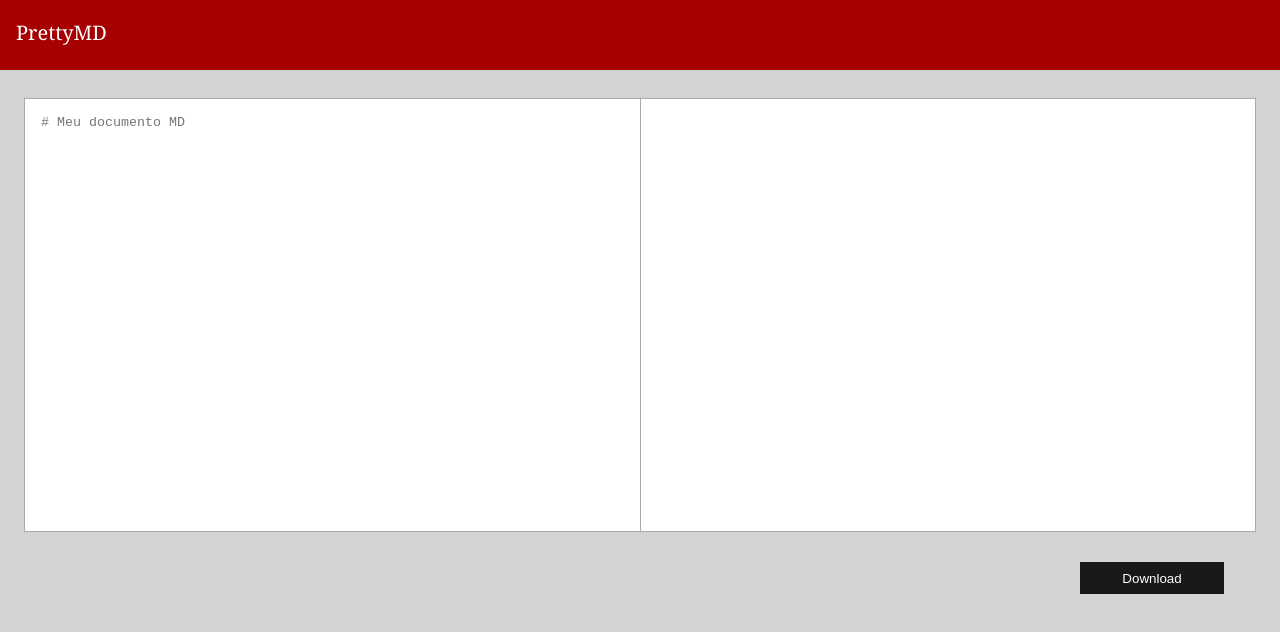
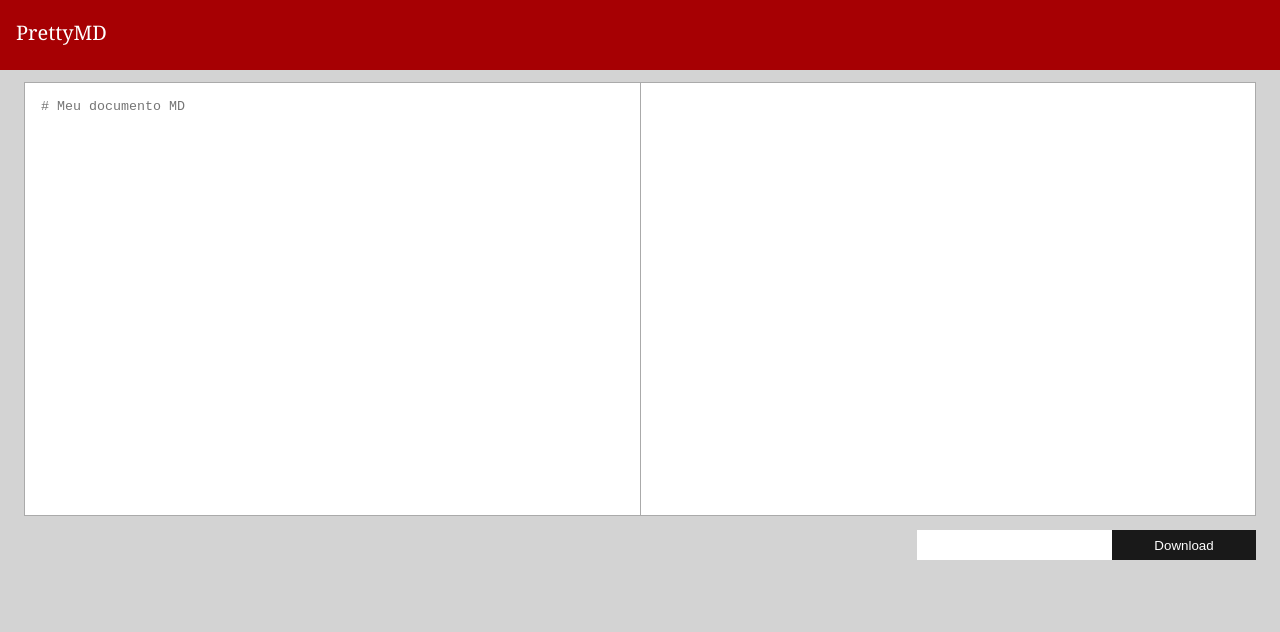
Before and after one commit to Thiago-Bastani/PrettyMD, an Angular app: page / in a window 1280 px wide. Shown: the top 632 px of the page. Built offline with nearby package versions, Linux system fonts and the light colour scheme.

Commit message:
Integrando o campo no layout

```diff
--- a/src/app/conversor/conversor.component.css
+++ b/src/app/conversor/conversor.component.css
@@ -15,14 +15,13 @@ footer {
 
 .row {
   width: 100%;
-  height: 25rem;
+  height: fit-content;
   display: flex;
   flex-direction: row;
   justify-content: space-between;
-  margin: 1rem;
 }
 
-.t-area{
+.t-area {
   position: relative;
   width: 50%;
   height: 100%;
@@ -34,22 +33,34 @@ footer {
   outline: none;
 }
 
-.btn{
-  margin: 2rem;
+.nome-arquivo {
+  position: relative;
+  height: 100%;
+  border: none;
+  padding-left: 1rem;
+  outline: none;
+}
+
+.download {
+  height: 2rem;
+  margin: 1rem;
+  overflow-y: hidden;
+}
+
+.btn {
   width: 9rem;
-  height: 2rem;
+  height: 100%;
   color: #fefefe;
   background-color: #191919;
   border: none;
 }
 
-.btn:hover{
+.btn:hover {
   color: white;
-  background-color: #A60003;
+  background-color: #a60003;
   border: none;
   transition: 0.3s;
 }
-
 
 /* width */
 ::-webkit-scrollbar {
@@ -58,7 +69,7 @@ footer {
 
 /* Track */
 ::-webkit-scrollbar-track {
-  background: rgba(255,255,255,.05);
+  background: rgba(255, 255, 255, 0.05);
 }
 
 /* Handle */
@@ -66,24 +77,23 @@ footer {
   background: #000000;
 }
 
-
-.right{
+.right {
+  height: 30px;
   display: flex;
   flex-direction: row;
   justify-content: right;
 }
 
-
-.conversor{
+.conversor {
   width: 100%;
-  height: 100%;
+  height: 25rem;
   display: flex;
   flex-direction: row;
   justify-content: space-between;
+  margin-bottom: 2rem;
 }
 
-
-.no-border-left{
+.no-border-left {
   border: 1px solid #aaaaaa;
   border-left: none;
 }
--- a/src/app/conversor/conversor.component.html
+++ b/src/app/conversor/conversor.component.html
@@ -13,7 +13,8 @@
       </div>
     </div>
   </div>
-  <div class="row right">
+  <div class="row right download">
+    <input type="text" [(ngModel)]="nomeArquivo" class="nome-arquivo">
     <button class="btn" (click)="download()">Download</button>
   </div>
 </div>
--- a/src/styles.css
+++ b/src/styles.css
@@ -2,6 +2,8 @@ body {
   font-family: -apple-system, BlinkMacSystemFont, "Segoe UI", Roboto, Helvetica,
     Arial, sans-serif, "Apple Color Emoji", "Segoe UI Emoji", "Segoe UI Symbol";
   font-size: 14px;
+
+  background-color: #d3d3d3;
 }
 
 blockquote {
@@ -31,8 +33,3 @@ hr {
   margin-bottom: 1.75rem;
   margin-top: 1.75rem;
 }
-
-body{
-  background-color: #d3d3d3;
-  overflow: hidden;
-}
```
